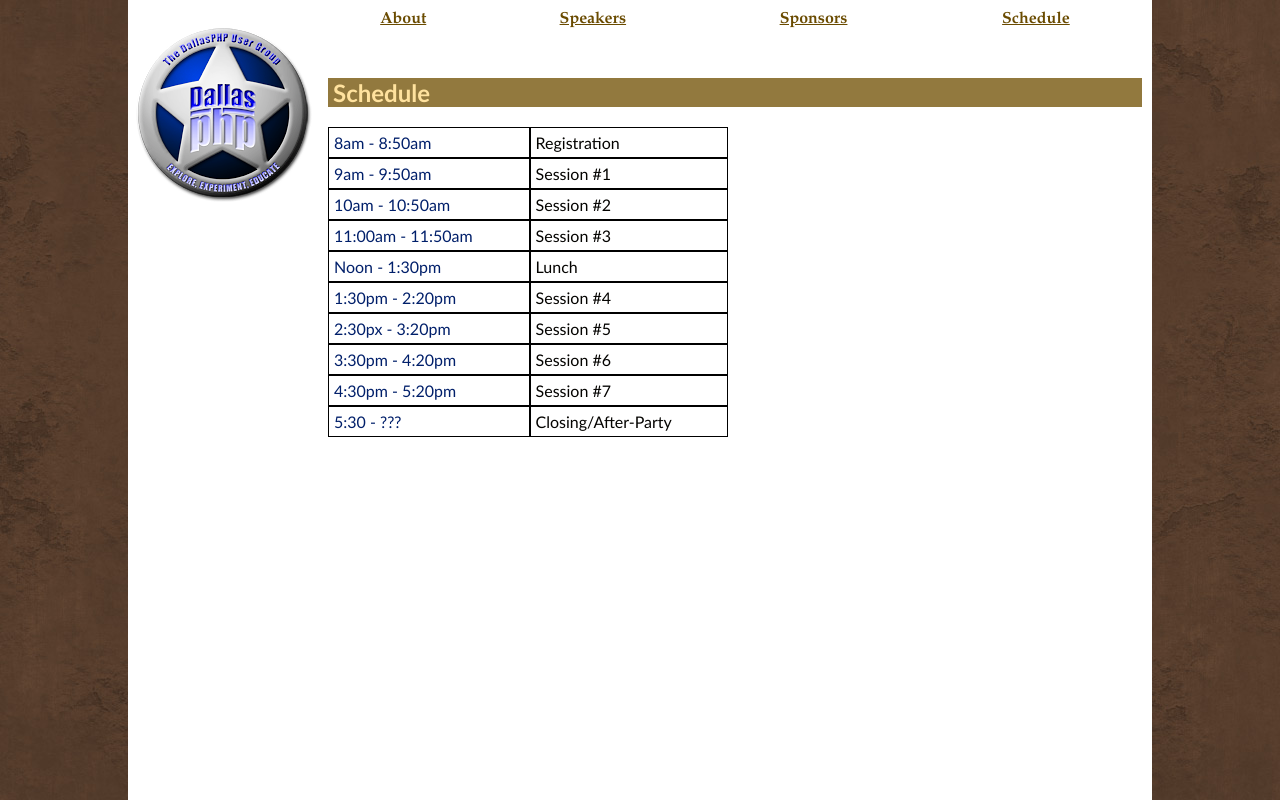
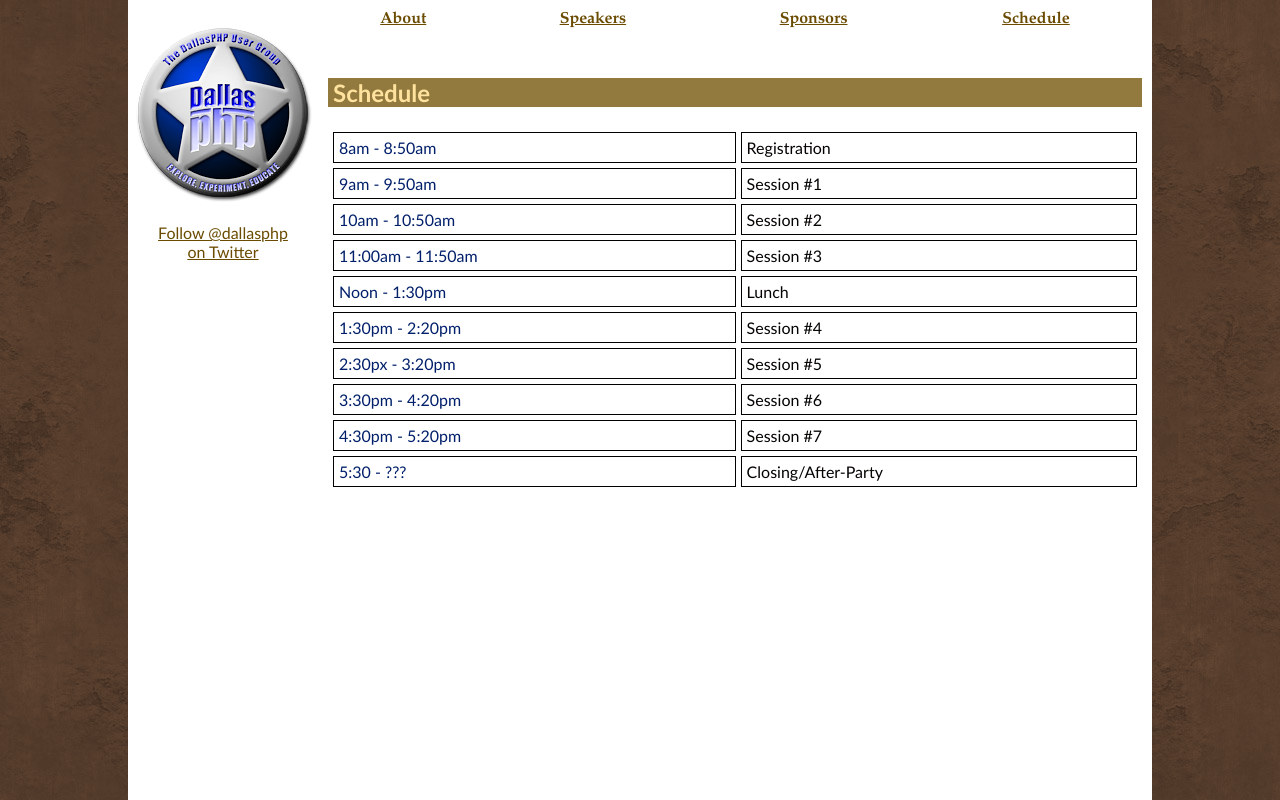
Before and after one commit to enygma/phpdallas, a PHP site: template minicon/view/schedule/index.php in a window 1280 px wide. Run offline with PHP 8.4, Linux system fonts and the light colour scheme; the template is opened without the code that fills it, so the values that code supplies are empty.

Commit message:
updates to the minicon site - speaker/schedule

```diff
--- a/assets/css/minicon.css
+++ b/assets/css/minicon.css
@@ -40,12 +40,17 @@ a.navLink {
 	background-color: #FFFFFF;
 }
 #scheduleTable {
-	width: 400px;
+	width: 100%;
+}
+#scheduleTable tr.row-on {
+	background-color: #EEEEEE;
+}
+#scheduleTable tr.row-off {
+	background-color: #FFFFFF;
 }
 #scheduleTable td {
 	border: 1px solid #000000;
 }
 #scheduleTable td.time {
-	background-color: #FFFFFF;
 	color: #001F6A;
 }
--- a/minicon/view/schedule/index.php
+++ b/minicon/view/schedule/index.php
@@ -1,11 +1,11 @@
 <h2>Schedule</h2>
 
-<table cellpadding="5" cellspacing="0" border="0" id="scheduleTable">
-<tr>
+<table cellpadding="5" cellspacing="5" border="0" id="scheduleTable">
+<tr class="row-on">
 	<td class="time">8am - 8:50am</td>
 	<td>Registration</td>
 </tr>
-<tr>
+<tr class="row-off">
 	<td class="time">9am - 9:50am</td>
 	<td>Session #1</td>
 </tr>
--- a/minicon/view/template.php
+++ b/minicon/view/template.php
@@ -8,7 +8,11 @@
 	<center>
 	<table cellpadding="5" cellspacing="0" border="0" id="layoutTable">
 	<tr>
-		<td valign="top" align="center" width="150"><br/><a href="/"><img src="/assets/img/DallasPHP_Badge.png" border="0" /></a></td>
+		<td valign="top" align="center" width="150"><br/>
+			<a href="/"><img src="/assets/img/DallasPHP_Badge.png" border="0" /></a>
+			<br/><br/>
+			<a href="http://twitter.com/dallasphp">Follow @dallasphp<br/>on Twitter</a>
+		</td>
 		<td valign="top">
 		<table cellpadding="5" cellspacing="0" border="0" width="100%">
 		<tr class="navBar">
```
